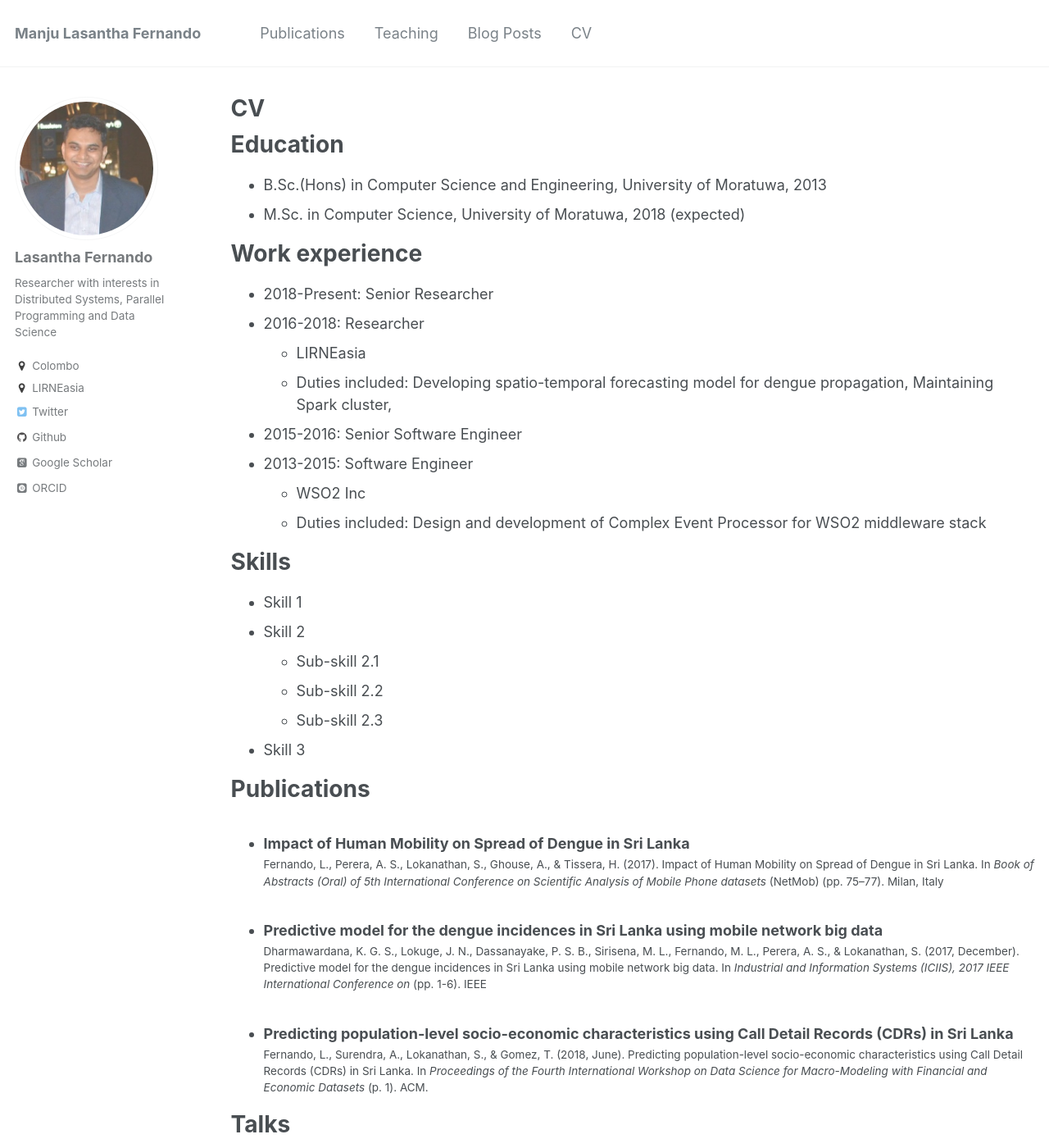
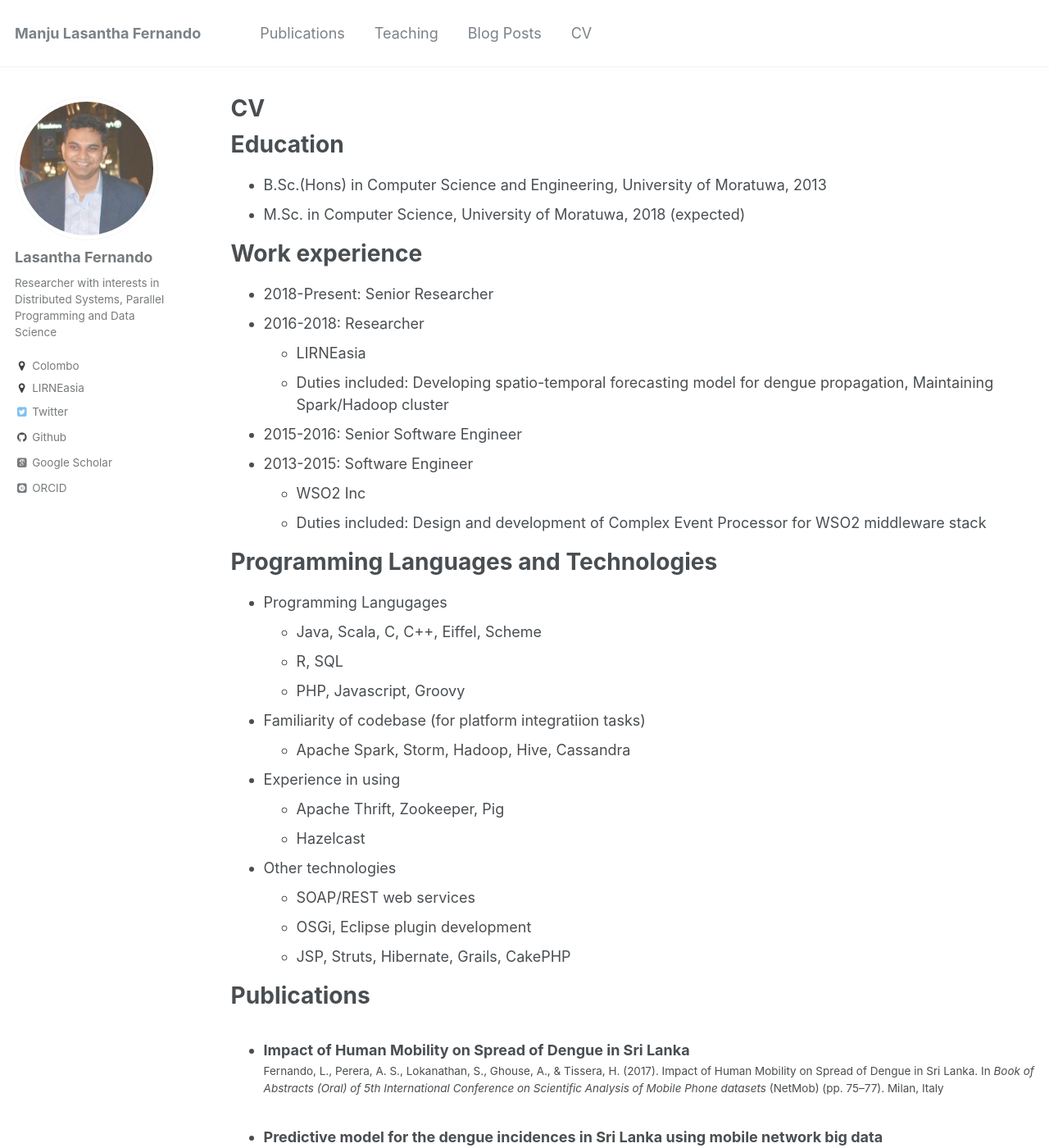
Before and after one commit to lasanthafdo/lasanthafdo.github.io, a Jekyll site: the page built from _pages/cv.md, in a window 1280 px wide and 1400 px high. Shown: the whole window at 82% size. Built offline with Jekyll 4.4.1, drawn with Linux system fonts in a browser that asks for light colours; some web fonts are replaced.

Commit message:
Updates to skills

```diff
--- a/_pages/cv.md
+++ b/_pages/cv.md
@@ -19,21 +19,28 @@ Work experience
 * 2018-Present: Senior Researcher
 * 2016-2018: Researcher
   * LIRNEasia
-  * Duties included: Developing spatio-temporal forecasting model for dengue propagation, Maintaining Spark cluster,
+  * Duties included: Developing spatio-temporal forecasting model for dengue propagation, Maintaining Spark/Hadoop cluster
 
 * 2015-2016: Senior Software Engineer
 * 2013-2015: Software Engineer
   * WSO2 Inc
   * Duties included: Design and development of Complex Event Processor for WSO2 middleware stack
 
-Skills
+Programming Languages and Technologies
 ======
-* Skill 1
-* Skill 2
-  * Sub-skill 2.1
-  * Sub-skill 2.2
-  * Sub-skill 2.3
-* Skill 3
+* Programming Langugages
+  * Java, Scala, C, C++, Eiffel, Scheme
+  * R, SQL
+  * PHP, Javascript, Groovy
+* Familiarity of codebase (for platform integratiion tasks)
+  * Apache Spark, Storm, Hadoop, Hive, Cassandra
+* Experience in using
+  * Apache Thrift, Zookeeper, Pig
+  * Hazelcast
+* Other technologies
+  * SOAP/REST web services
+  * OSGi, Eclipse plugin development
+  * JSP, Struts, Hibernate, Grails, CakePHP
 
 Publications
 ======
```
